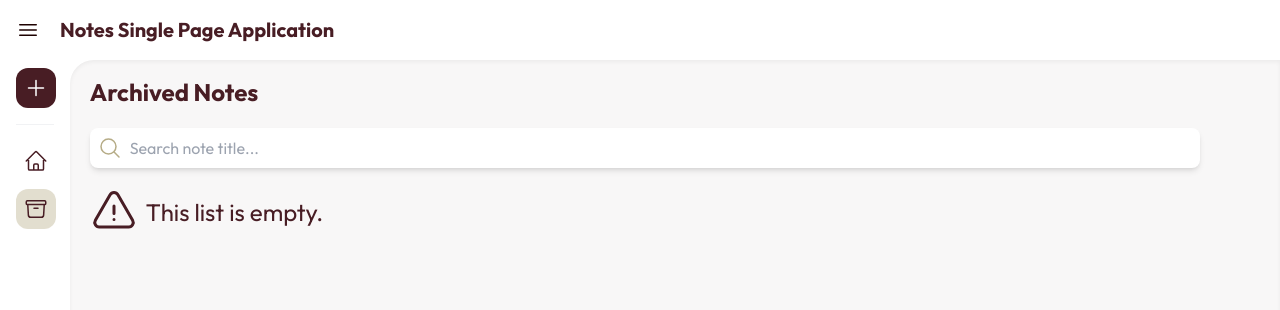
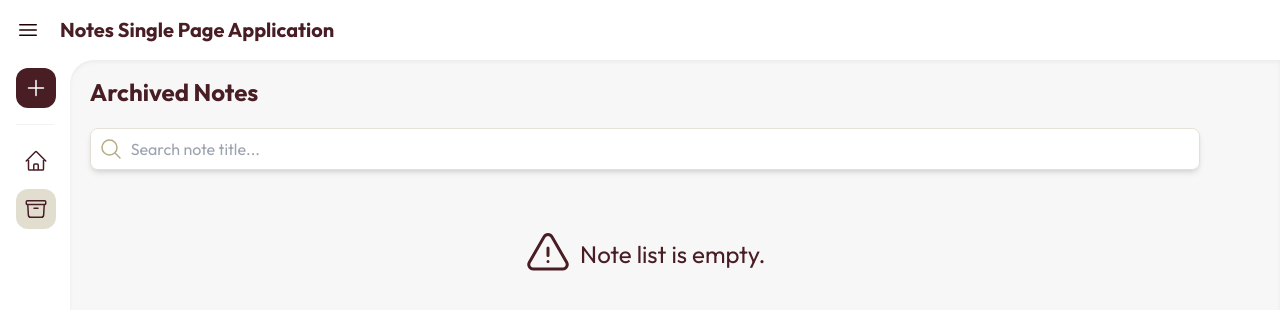
Before and after one commit to anindyoo/dicoding-react-5-notes-spa, a React (Vite) app: page /archive in a window 1280 px wide. Shown: the top 310 px of the page. Built offline with nearby package versions, Linux system fonts and the light colour scheme.

Commit message:
feat: improvehe empty note list message when a search keyword is not found.d.

```diff
--- a/src/components/NotesList/EmptyNoteList.jsx
+++ b/src/components/NotesList/EmptyNoteList.jsx
@@ -1,17 +1,28 @@
 import { ExclamationTriangleIcon } from '@heroicons/react/24/outline';
+import PropTypes from 'prop-types';
 import React from 'react';
 
-const EmptyNoteList = () => {
+const EmptyNoteList = ({ keyword }) => {
   return (
     <div className="
     empty-note-list
-    flex flex-row items-center gap-2
+    flex flex-row justify-center items-center gap-2
+    mt-10
     text-primaryColor"
     >
       <ExclamationTriangleIcon className="w-12" />
-      <p className="text-2xl">This list is empty.</p>
+      <p className="text-2xl">
+        {keyword
+          ? `Notes titled: "${keyword}" not found.`
+          : 'Note list is empty.'
+        }
+      </p>
     </div>
   );
 };
 
+EmptyNoteList.propTypes = {
+  keyword: PropTypes.string.isRequired,
+};
+
 export default EmptyNoteList;
--- a/src/components/NotesList/NotesList.jsx
+++ b/src/components/NotesList/NotesList.jsx
@@ -3,14 +3,13 @@ import NoteCard from '../NoteCard/NoteCard';
 import PropTypes from 'prop-types';
 import EmptyNoteList from './EmptyNoteList';
 
-const NotesList = ({ notes, toggleModal }) => {
-  return (
+const NotesList = ({ notes, toggleModal, keyword }) => {
+  return notes.length > 0 ? (
     <ul className="
     notes-list
     grid grid-cols-4 gap-5"
     >
-      {notes.length > 0
-        ? notes?.map((note) => (
+      {notes?.map((note) => (
         <li
           key={note.id}
           className="notes-list__list-item"
@@ -24,16 +23,17 @@ const NotesList = ({ notes, toggleModal }) => {
             toggleModal={toggleModal}
           />
         </li>
-        ))
-        : <EmptyNoteList />
-      }
+      ))}
     </ul>
+  ) : (
+    <EmptyNoteList keyword={keyword} />
   );
 };
 
 NotesList.propTypes = {
   notes: PropTypes.arrayOf(PropTypes.object),
   toggleModal: PropTypes.func.isRequired,
+  keyword: PropTypes.string.isRequired,
 };
 
 export default NotesList;
--- a/src/components/SearchBar/SearchBar.jsx
+++ b/src/components/SearchBar/SearchBar.jsx
@@ -10,7 +10,11 @@ const SearchBar = ({
     <div className="
     search-bar
     relative
-    flex flex-row items-center"
+    flex flex-row items-center
+    rounded-lg
+    border border-accentColor border-opacity-30
+    shadow-md
+    overflow-x-hidden"
     >
       <div className="search-bar__icon absolute left-2 text-accentColor">
         <MagnifyingGlassIcon className="w-6" />
@@ -23,9 +27,7 @@ const SearchBar = ({
         className="
         search-bar__input
         w-full
-        p-2 pl-10
-        rounded-lg
-        shadow-md"
+        p-2 pl-10"
       />
     </div>
   );
--- a/src/pages/ArchivePage.jsx
+++ b/src/pages/ArchivePage.jsx
@@ -32,7 +32,11 @@ const ArchivePage = ({
         keyword={keyword}
         keywordChange={keywordChange}
       />
-      <NotesList notes={archivedNotes} toggleModal={toggleModal}/>
+      <NotesList
+        notes={archivedNotes}
+        toggleModal={toggleModal}
+        keyword={keyword}
+      />
       <NoteActionModal
         noteModalObj={noteModalObj}
         toggleModal={toggleModal}
--- a/src/pages/HomePage.jsx
+++ b/src/pages/HomePage.jsx
@@ -32,7 +32,11 @@ const HomePage = ({
         keyword={keyword}
         keywordChange={keywordChange}
       />
-      <NotesList notes={activeNotes} toggleModal={toggleModal}/>
+      <NotesList
+        notes={activeNotes}
+        toggleModal={toggleModal}
+        keyword={keyword}
+      />
       <NoteActionModal
         noteModalObj={noteModalObj}
         toggleModal={toggleModal}
```
Lines whose indentation alone changed are shown as unchanged.
